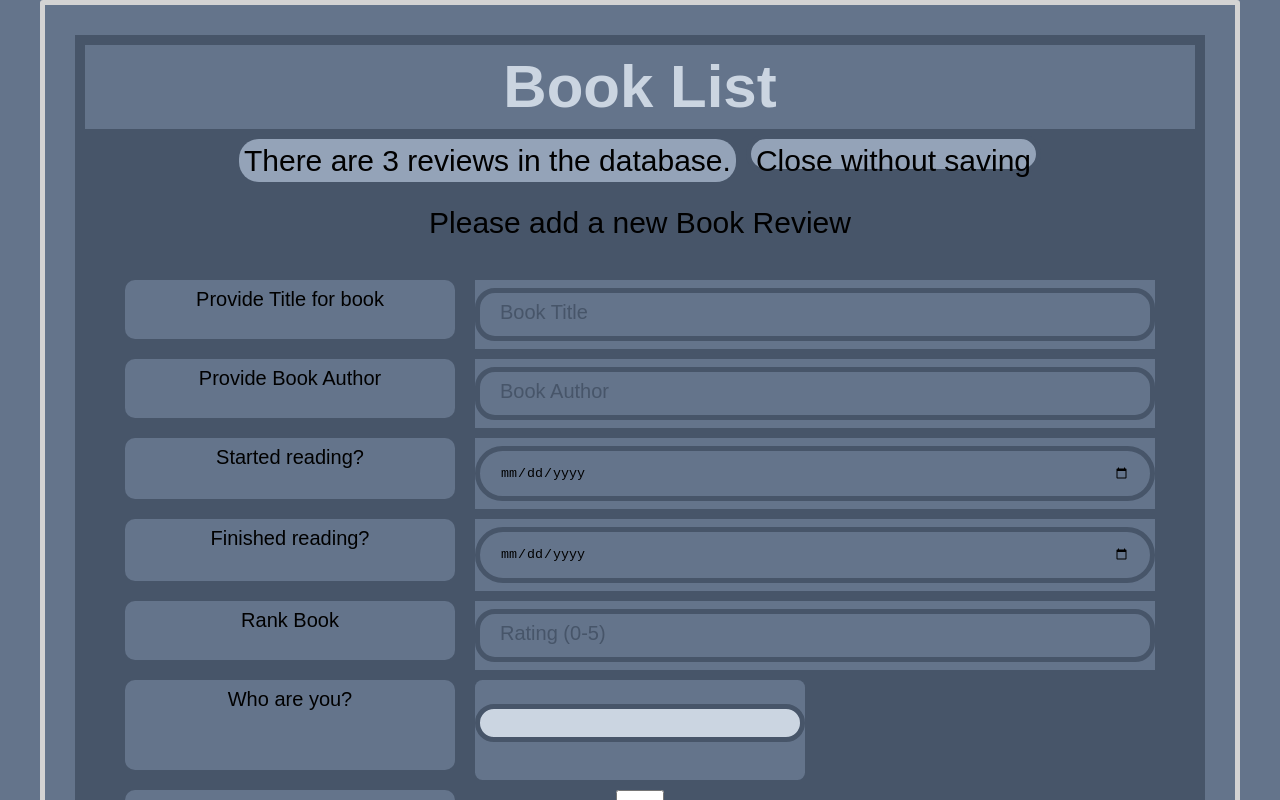
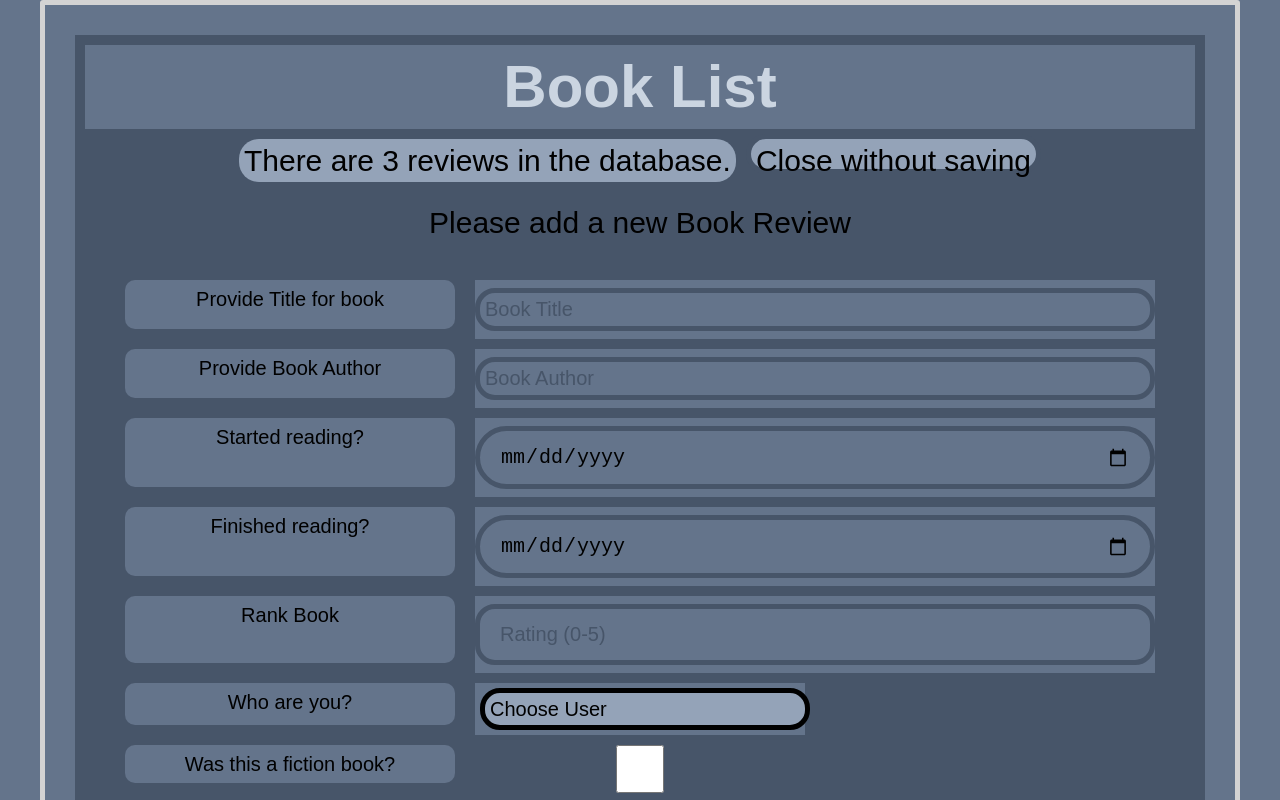
Before and after one commit to PatKenn987/bookreview, a React (Create React App) app: page / in a window 1280 px wide. Both pictures are taken after a click on the button "Add a review". Shown: the top 800 px of the page. Built offline with nearby package versions, Linux system fonts and the light colour scheme.

Commit message:
Milestone check-in

```diff
--- a/src/App.js
+++ b/src/App.js
@@ -1,4 +1,3 @@
-import BookReview from "./BookReview";
 import DisplayBookList from "./bookList";
 
 function App() {
--- a/src/BookReview.js
+++ b/src/BookReview.js
@@ -1,3 +1,4 @@
+import { useState } from "react";
 import "./bookformstyles.css";
 
 const FictionCategories = [
@@ -22,67 +23,164 @@ const FictionCategories = [
   { id: 19, name: "Young Adult" },
 ];
 
+const NonFictionCategories = [
+  { id: 1, name: "Autobiography" },
+  { id: 2, name: "Biography" },
+  { id: 3, name: "Biology" },
+  { id: 4, name: "Business" },
+  { id: 5, name: "Essays" },
+  { id: 6, name: "History" },
+  { id: 7, name: "Mathematics" },
+  { id: 8, name: "Philosophy" },
+  { id: 9, name: "Plays" },
+  { id: 10, name: "Politics" },
+  { id: 11, name: "Psychology" },
+  { id: 12, name: "Self-help" },
+  { id: 13, name: "Technology" },
+];
+
 function BookReview() {
+  const [title, setTitle] = useState("");
+  const [author, setAuthor] = useState("");
+  const [startdate, setStartDate] = useState("");
+  const [enddate, setEndDate] = useState("");
+  const [rank, setRank] = useState("");
+  const [user, setUser] = useState("");
+  const [fiction, setFiction] = useState(false);
+  const [genre, setGenre] = useState("");
+  const [review, setReview] = useState("");
+
+  function ConfigureGenreSelect() {
+    console.log({ fiction });
+
+    if (fiction === true) {
+      return (
+        <select
+          placeholder="Select Genre:"
+          value={genre}
+          onChange={(e) => setGenre(e.target.value)}
+        >
+          <option value="">Select Genre:</option>
+          {FictionCategories.map((fCat) => (
+            <option key={fCat.id} value={fCat.id}>
+              {fCat.name}
+            </option>
+          ))}
+        </select>
+      );
+    } else {
+      return (
+        <select
+          placeholder="Select Genre:"
+          value={genre}
+          onChange={(e) => setGenre(e.target.value)}
+        >
+          <option value="">Select Genre</option>
+          {NonFictionCategories.map((fCat) => (
+            <option key={fCat.id} value={fCat.id}>
+              {fCat.name}
+            </option>
+          ))}
+        </select>
+      );
+    }
+  }
+
   return (
     <>
       <header> Please add a new Book Review</header>
       <form className="book-review-form">
-        <label className="title">Provide Title for book</label>
+        <label className="title">Provide Title for book </label>
         <div className="inputbox">
-          <input type="text" id="title" placeholder="Book Title" />
+          <input
+            type="text"
+            id="title"
+            placeholder="Book Title"
+            maxLength="100"
+            value={title}
+            onChange={(e) => setTitle(e.target.value)}
+          />
         </div>
-
-        <label for="author">Provide Book Author</label>
+        <label htmlFor="author">Provide Book Author</label>
         <div className="inputbox">
-          <input type="text" id="author" placeholder="Book Author" />
+          <input
+            type="text"
+            id="author"
+            placeholder="Book Author"
+            maxLength="70"
+            value={author}
+            onChange={(e) => setAuthor(e.target.value)}
+          />
         </div>
-
-        <label for="startDate">Started reading?</label>
+        <label htmlFor="startDate">Started reading?</label>
         <div className="inputbox">
-          <input type="date" id="startDate" placeholder="Start Date" />
+          <input
+            type="date"
+            id="startDate"
+            placeholder="Start Date"
+            value={startdate}
+            onChange={(e) => setStartDate(e.target.value)}
+          />
         </div>
-
-        <label for="finishDate">Finished reading?</label>
+        <label htmlFor="finishDate">Finished reading?</label>
         <div className="inputbox">
-          <input type="date" id="finishDate" placeholder="End Date" />
+          <input
+            type="date"
+            id="finishDate"
+            placeholder="End Date"
+            value={enddate}
+            onChange={(e) => setEndDate(e.target.value)}
+          />
         </div>
-
         <label>Rank Book</label>
         <div className="inputbox">
-          <input type="number" placeholder="Rating (0-5)" min="0" max="5" />
+          <input
+            type="number"
+            placeholder="Rating (0-5)"
+            min="0"
+            max="5"
+            value={rank}
+            onChange={(e) => setRank(e.target.value)}
+          />
         </div>
-
         <label>Who are you?</label>
         <div className="select">
-          <select name="slct" id="slct">
+          <select
+            value={user}
+            name="slct"
+            id="slct"
+            onChange={(e) => setUser(e.target.value)}
+          >
             <option value="">Choose User</option>
             <option value="1">Patrick Kennedy</option>
             <option value="2">Ann Kennedy</option>
           </select>
         </div>
-
         <label>Was this a fiction book?</label>
-        <input type="checkbox" placeholder="Fiction" />
+        <input
+          type="checkbox"
+          placeholder="Fiction"
+          checked={fiction}
+          onChange={(e) => setFiction(e.target.value)}
+        />
         <label>Please select genre</label>
         <div>
-          <select>
-            <option value="">Select Genre</option>
-            {FictionCategories.map((fCat) => (
-              <option key={fCat.id} value={fCat.id}>
-                {fCat.name}
-              </option>
-            ))}
-            {/* <option value="1">History</option>
-            <option value="2">Auto Biography</option>
-            <option value="3">Biography</option>
-            <option value="4">Psychology</option> */}
-          </select>
+          <ConfigureGenreSelect />
         </div>
         <div className="review">
-          <input type="text" placeholder="Review" />
+          <textarea
+            className="textArea"
+            type="text"
+            cols="120"
+            rows="5"
+            id="review"
+            placeholder="Review"
+            maxLength="1200"
+            value={review}
+            onChange={(e) => setReview(e.target.value)}
+          />
         </div>
-
-        <button>Save Re</button>
+        <button>Save Review</button>
       </form>
     </>
   );
--- a/src/bookformstyles.css
+++ b/src/bookformstyles.css
@@ -45,7 +45,8 @@ header {
 .book-review-form input[type="text"] {
   width: 100%;
   color: black;
-  padding: 14px 20px;
+  font-size: 20px;
+  padding: 5px;
   margin: 8px 0;
   border: 5px solid #475569;
   border-radius: 20px;
@@ -59,6 +60,7 @@ header {
 .book-review-form input[type="date"] {
   width: 100%;
   color: black;
+  font-size: 20px;
   padding: 14px 20px;
   margin: 8px 0;
   border: 5px solid #475569;
@@ -66,10 +68,11 @@ header {
   cursor: pointer;
 }
 
-input[type="number"] {
+.book-review-form input[type="number"] {
   width: 100%;
   color: black;
   padding: 14px 20px;
+  font-size: 20px;
   margin: 8px 0;
   border: 5px solid #475569;
   border-radius: 20px;
@@ -80,7 +83,16 @@ input[type="number"] {
   grid-column-start: 1;
   grid-column-end: 4;
 }
-
+textArea {
+  width: 100%;
+  color: black;
+  padding: 5px;
+  margin: 8px;
+  border: 5px solid #475569;
+  border-radius: 20px;
+  font-size: 20px;
+  cursor: pointer;
+}
 .inputbox {
   grid-column-start: 2;
   grid-column-end: 4;
@@ -99,25 +111,15 @@ select {
   appearance: none;
   outline: 0;
   color: black;
-  background: #cbd5e1;
+  background: #94a3b8;
   background-image: none;
   width: 100%;
-  height: 30px;
-  padding: 14px 20px;
-  margin: 8px 0;
+  font-size: 20px;
+  padding: 5px;
+  margin: 5px;
   cursor: pointer;
-  border: 5px solid #475569;
+  border: 5px solid;
   border-radius: 20px;
-}
-
-.select {
-  position: relative;
-  color: black;
-  width: 100%;
-  line-height: 3;
-  overflow: hidden;
-  border-radius: 0.25em;
-  padding-bottom: 10px;
 }
 
 h1 {
```
Also changed, not shown: v1/BookReview.html (+4 -4 lines).
